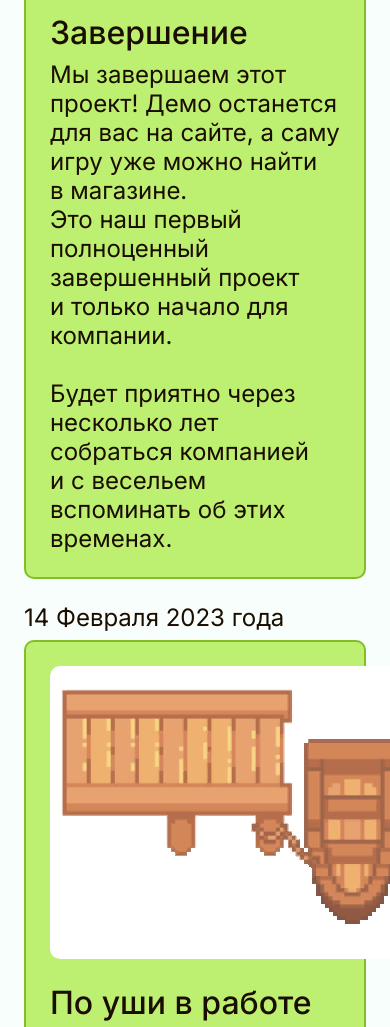
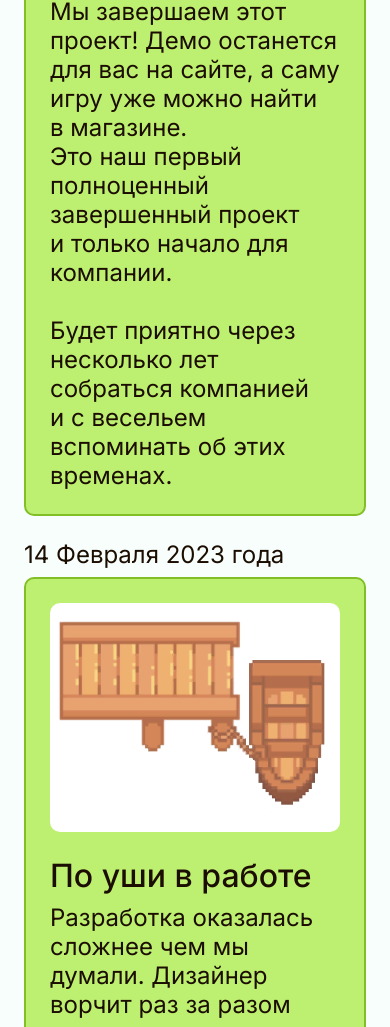
Before and after one commit to zipsite/weboktusha, a plain HTML site: page news.html in a window 390 px wide. Shown: the part 715-1742 px from the top of the page. Drawn offline with Linux system fonts and the light colour scheme.

Commit message:
news-box adaptive

```diff
--- a/assets/css/components/news-box.css
+++ b/assets/css/components/news-box.css
@@ -12,7 +12,6 @@
     border-radius: 10px;
     padding: 24px;
     display: flex;
-    flex-wrap: wrap;
     gap: 24px;
 }
 
@@ -22,7 +21,6 @@
 }
 
 .news-box > .content > .text-place {
-    max-width: 626px;
     width: 100%;
 }
 
@@ -30,3 +28,13 @@
 .news-box .high-text {
     margin-bottom: 8px;
 }
+
+@media (max-width: 900px) {
+    .news-box > .content {
+        flex-direction: column;
+    }
+
+    .news-box > .content > img {
+        width: 100%;
+    }
+}
```
Also changed, not shown: components/news-box.html (+1 -0 lines).
